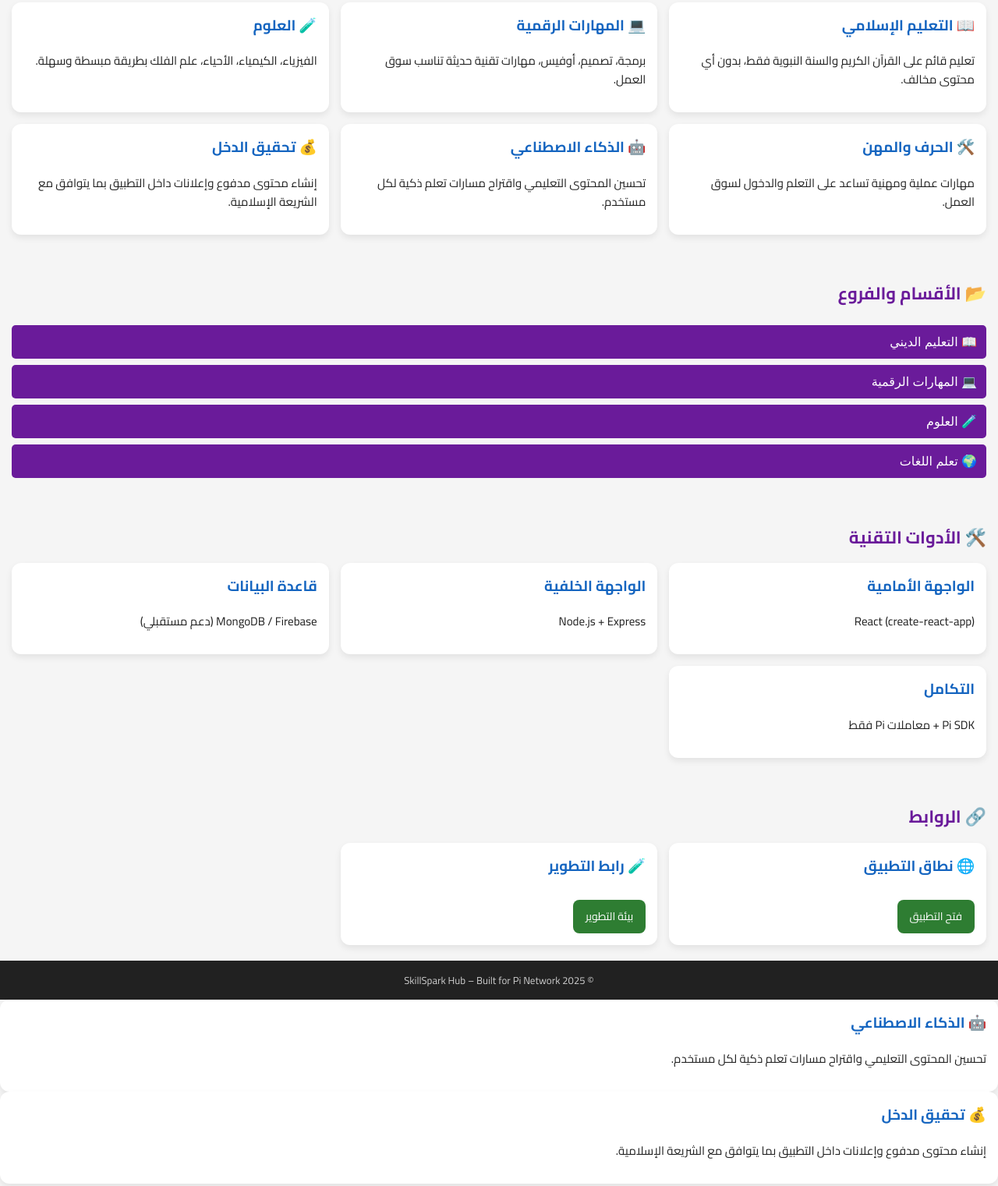
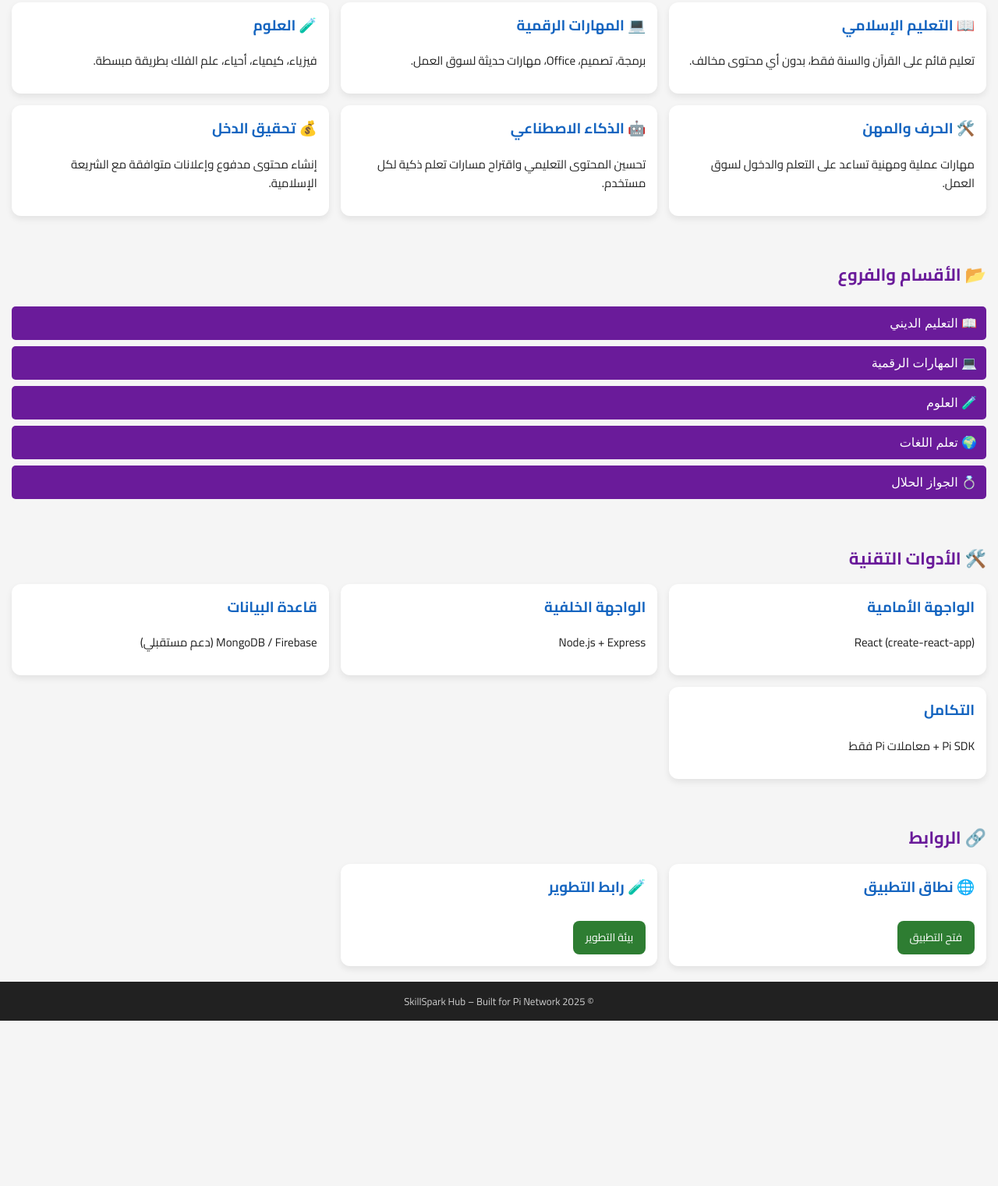
Before and after one commit to mobarakashry-cloud/SkillSpark-Hub-, a plain HTML site: page index.html in a window 1280 px wide. Shown: the part 227-1748 px from the top of the page at 78% size. After the commit the page ends 1536 px from the top, so only its background shows below. Drawn offline with Linux system fonts and the light colour scheme.

Commit message:
Update index.html with full sections and Pi SDK integration
- Added all main sections: Islamic Education, Digital Skills, Sciences, Crafts & Professions, Language Learning, and Halal Marriage.
- Updated accordion structure for better readability and mobile support.
- Integrated Pi SDK initialization snippet for future Pi API connectivity.
- Cleaned duplicate accordion items and optimized HTML structure.
- Maintained RTL support and consistent styling with defaults.css.
- Prepared the page for sandbox testing and future deployment within Pi App Studio.

```diff
--- a/index.html
+++ b/index.html
@@ -5,6 +5,8 @@
   <meta name="viewport" content="width=device-width, initial-scale=1.0">
   <title>SkillSpark Hub</title>
   <link rel="stylesheet" href="defaults.css">
+  <!-- Pi SDK -->
+  <script src="https://cdn.jsdelivr.net/npm/pi-sdk@latest/pi.min.js"></script>
 </head>
 <body>
 
@@ -18,117 +20,16 @@
   <section class="section">
     <h2>🚀 المميزات</h2>
     <div class="cards">
-      <div class="card">
-        <h3>📖 التعليم الإسلامي</h3>
-        <p>تعليم قائم على القرآن الكريم والسنة النبوية فقط، بدون أي محتوى مخالف.</p>
-      </div>
-      <div class="card">
-        <h3>💻 المهارات الرقمية</h3>
-        <p>برمجة، تصميم، أوفيس، مهارات تقنية حديثة تناسب سوق العمل.</p>
-      </div>
-      <div class="card">
-        <h3>🧪 العلوم</h3>
-        <p>الفيزياء، الكيمياء، الأحياء، علم الفلك بطريقة مبسطة وسهلة.</p>
-      </div>
-      <div class="card">
-        <h3>🛠️ الحرف والمهن</h3>
-        <p>مهارات عملية ومهنية تساعد على التعلم والدخول لسوق العمل.</p>
-      </div>
-      <div class="card">
-        <h3>🤖 الذكاء الاصطناعي</h3>
-        <p>تحسين المحتوى التعليمي واقتراح مسارات تعلم ذكية لكل مستخدم.</p>
-      </div>
-      <div class="card">
-        <h3>💰 تحقيق الدخل</h3>
-        <p>إنشاء محتوى مدفوع وإعلانات داخل التطبيق بما يتوافق مع الشريعة الإسلامية.</p>
-      </div>
+      <div class="card"><h3>📖 التعليم الإسلامي</h3><p>تعليم قائم على القرآن والسنة فقط، بدون أي محتوى مخالف.</p></div>
+      <div class="card"><h3>💻 المهارات الرقمية</h3><p>برمجة، تصميم، Office، مهارات حديثة لسوق العمل.</p></div>
+      <div class="card"><h3>🧪 العلوم</h3><p>فيزياء، كيمياء، أحياء، علم الفلك بطريقة مبسطة.</p></div>
+      <div class="card"><h3>🛠️ الحرف والمهن</h3><p>مهارات عملية ومهنية تساعد على التعلم والدخول لسوق العمل.</p></div>
+      <div class="card"><h3>🤖 الذكاء الاصطناعي</h3><p>تحسين المحتوى التعليمي واقتراح مسارات تعلم ذكية لكل مستخدم.</p></div>
+      <div class="card"><h3>💰 تحقيق الدخل</h3><p>إنشاء محتوى مدفوع وإعلانات متوافقة مع الشريعة الإسلامية.</p></div>
     </div>
   </section>
 
-  <!-- الأقسام مع الفروع (Accordion) -->
-  <section class="section">
-    <h2>📂 الأقسام والفروع</h2>
-
-    <button class="accordion-btn">📖 التعليم الديني</button>
-    <div class="accordion-content">
-      <p>تفسير، أحاديث، فقه، علوم القرآن.</p>
-      <button class="accordion-btn">التفسير</button>
-      <div class="accordion-content"><p>سورة البقرة، آل عمران، إلخ</p></div>
-
-      <button class="accordion-btn">الأحاديث</button>
-      <div class="accordion-content"><p>صحيح البخاري، صحيح مسلم، إلخ</p></div>
-    </div>
-
-    <button class="accordion-btn">💻 المهارات الرقمية</button>
-    <div class="accordion-content">
-      <p>برمجة، تصميم، Office، تطوير تطبيقات.</p>
-    </div>
-
-    <button class="accordion-btn">🧪 العلوم</button>
-    <div class="accordion-content">
-      <p>فيزياء، كيمياء، أحياء، فلك.</p>
-    </div>
-
-    <button class="accordion-btn">🌍 تعلم اللغات</button>
-    <div class="accordion-content">
-      <p>إنجليزي، فرنسي، إسباني، صيني.</p>
-    </div>
-  </section>
-
-  <!-- القسم التقني -->
-  <section class="section">
-    <h2>🛠️ الأدوات التقنية</h2>
-    <div class="cards">
-      <div class="card"><h3>الواجهة الأمامية</h3><p>React (create-react-app)</p></div>
-      <div class="card"><h3>الواجهة الخلفية</h3><p>Node.js + Express</p></div>
-      <div class="card"><h3>قاعدة البيانات</h3><p>MongoDB / Firebase (دعم مستقبلي)</p></div>
-      <div class="card"><h3>التكامل</h3><p>Pi SDK + معاملات Pi فقط</p></div>
-    </div>
-  </section>
-
-  <!-- الروابط -->
-  <section class="section">
-    <h2>🔗 الروابط</h2>
-    <div class="cards">
-      <div class="card">
-        <h3>🌐 نطاق التطبيق</h3>
-        <a class="btn" href="https://skillsparkhub.pi" target="_blank">فتح التطبيق</a>
-      </div>
-      <div class="card">
-        <h3>🧪 رابط التطوير</h3>
-        <a class="btn" href="https://skillsparkhub.dev" target="_blank">بيئة التطوير</a>
-      </div>
-    </div>
-  </section>
-
-  <!-- الفوتر -->
-  <footer>
-    © 2025 SkillSpark Hub – Built for Pi Network
-  </footer>
-
-  <!-- JS للأكوردين -->
-  <script>
-    const accBtns = document.querySelectorAll('.accordion-btn');
-    accBtns.forEach(btn => {
-      btn.addEventListener('click', () => {
-        btn.classList.toggle('active');
-        const content = btn.nextElementSibling;
-        if (content.style.display === "block") {
-          content.style.display = "none";
-        } else {
-          content.style.display = "block";
-        }
-      });
-    });
-  </script>
-
-</body>
-</html>      <div class="card"><h3>🤖 الذكاء الاصطناعي</h3><p>تحسين المحتوى التعليمي واقتراح مسارات تعلم ذكية لكل مستخدم.</p></div>
-      <div class="card"><h3>💰 تحقيق الدخل</h3><p>إنشاء محتوى مدفوع وإعلانات داخل التطبيق بما يتوافق مع الشريعة الإسلامية.</p></div>
-    </div>
-  </section>
-
-  <!-- الأقسام مع الفروع (Accordion) -->
+  <!-- الأقسام والفروع -->
   <section class="section">
     <h2>📂 الأقسام والفروع</h2>
 
@@ -210,6 +111,13 @@
         }
       });
     });
+
+    // Pi SDK initialization example
+    if (window.Pi) {
+      Pi.init({ appName: 'SkillSpark Hub' }).then(() => {
+        console.log('Pi SDK initialized!');
+      }).catch(err => console.error('Pi SDK error:', err));
+    }
   </script>
 
 </body>
```
